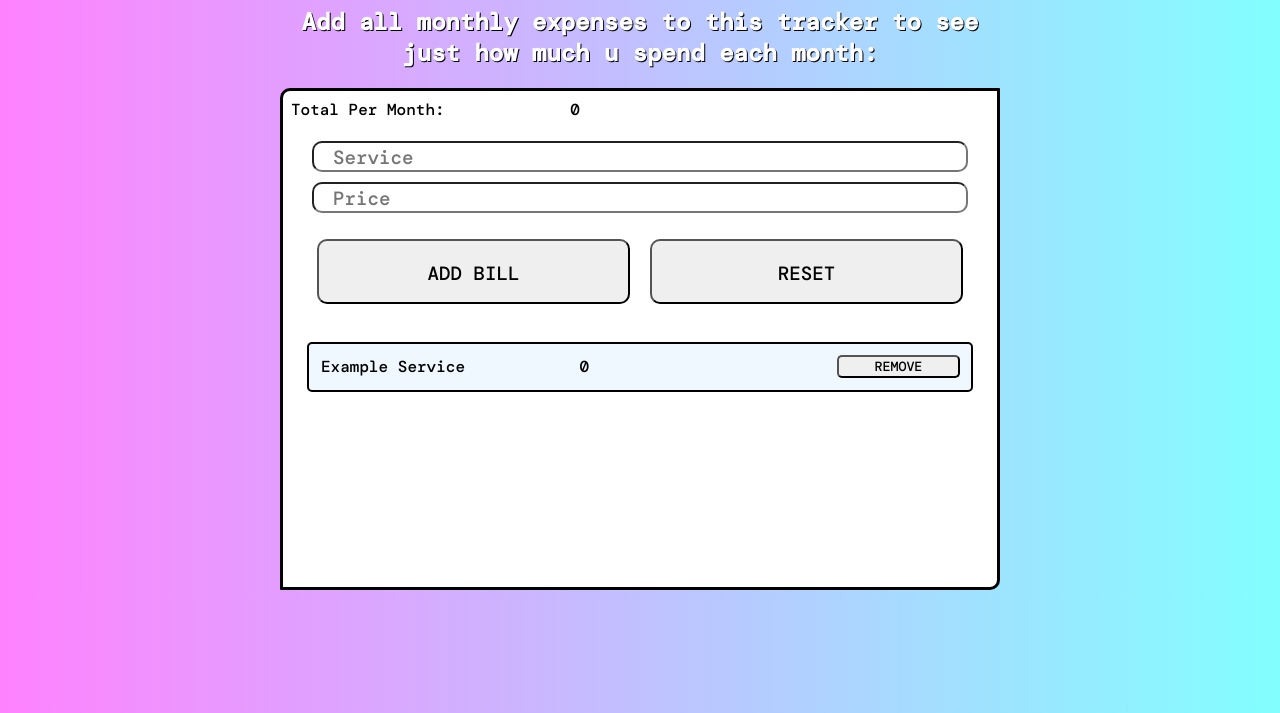
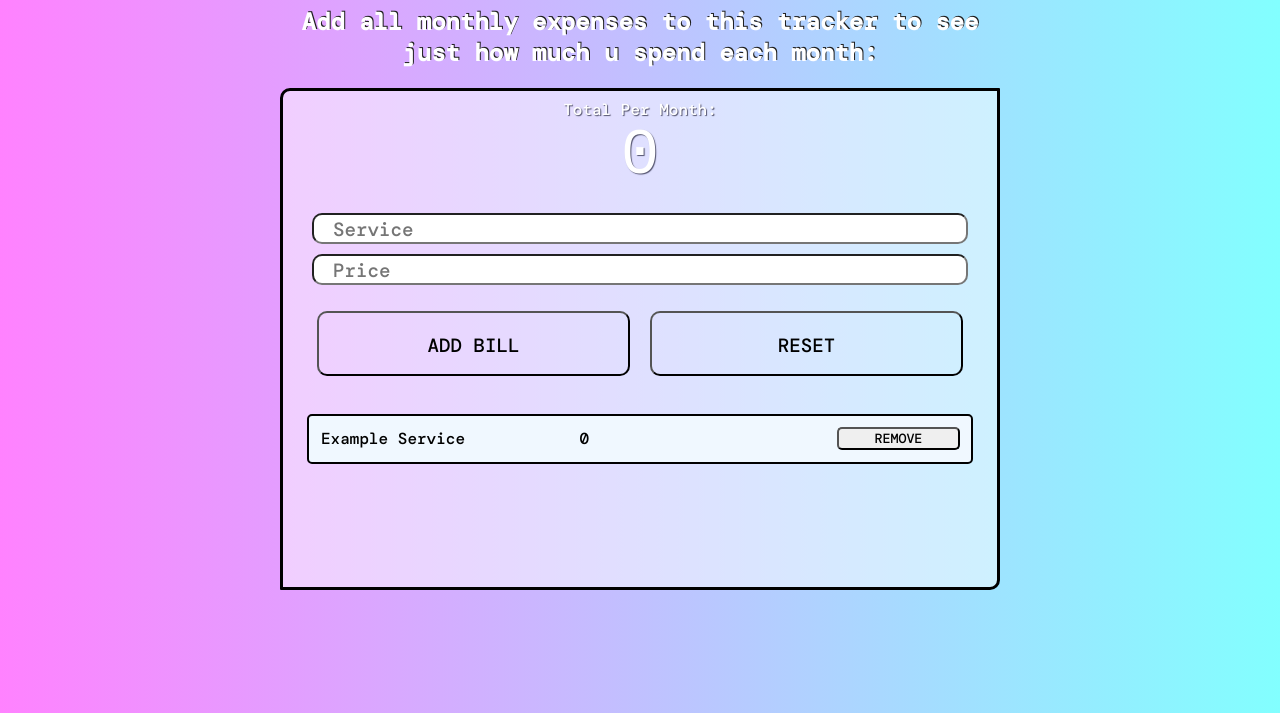
Before and after one commit to abdihamza12/bill-mapper, a plain HTML site: page index.html in a window 1280 px wide. Shown: the part 87-800 px from the top of the page. Drawn offline with nearby package versions, Linux system fonts and the light colour scheme; a web font is replaced by a local one.

Commit message:
added ids to the buttons
continued styling of the web page

```diff
--- a/index.html
+++ b/index.html
@@ -11,6 +11,10 @@
       href="https://fonts.googleapis.com/css2?family=DM+Mono:wght@500&display=swap"
       rel="stylesheet"
     />
+    <link
+      href="https://fonts.googleapis.com/css2?family=Kdam+Thmor+Pro&display=swap"
+      rel="stylesheet"
+      />
     <link rel="stylesheet" href="stylesheet.css" />
     <script src="script.js" defer></script>
   </head>
@@ -43,8 +47,8 @@
           placeholder="Price"
           required
         />
-        <button type="submit" value="submit">ADD BILL</button>
-        <button type="reset">RESET</button>
+        <button id="submit" type="submit" value="submit">ADD BILL</button>
+        <button id="reset" type="reset">RESET</button>
       </form>
       <ul id="bill-list">
         <div class="bill-element">
--- a/stylesheet.css
+++ b/stylesheet.css
@@ -26,7 +26,7 @@ div,
 }
 
 header > * {
-  text-shadow: 1px 1px black;
+  text-shadow: 1px -1px rgb(30, 30, 30);
   color: white;
 }
 
@@ -46,7 +46,8 @@ main {
   border: 3px solid black;
   font-family: "DM Mono", monospace, sans-serif;
   border-radius: 10px 1px;
-  background-color: white;
+  background-color: rgba(255, 255, 255, .5);
+
   padding: 0.5em;
 
 }
@@ -86,13 +87,17 @@ form > input {
 
 form > button {
   text-align: center;
-
+  background-color: inherit;
   width: auto;
   margin: 2em .5em 2em .5em;
   height: 60%;
 }
-form > button:hover {
+form > #submit:hover {
   background-color: rgba(255, 130, 255, .5);
+}
+
+form > #reset:hover {
+  background-color: rgba(130, 255, 255, .5);
 }
 
 input[type=number]::-webkit-inner-spin-button,
@@ -104,3 +109,19 @@ input[type=number]::-webkit-outer-spin-button {
 .remove-btn:hover {
   background-color: rgba(130, 255, 255, .5);
 }
+
+#total-cost {
+  display: grid;
+  grid-template-columns: 1fr;
+
+}
+#total-cost > span {
+  text-align: center;
+  color: rgb(255, 255, 255) ;
+  text-shadow: 1px 1px 1px rgb(83, 83, 110);
+}
+
+#total-spent {
+  font-family: 'Kdam Thmor Pro', monospace, sans-serif;
+  font-size: 4em;
+}
```
